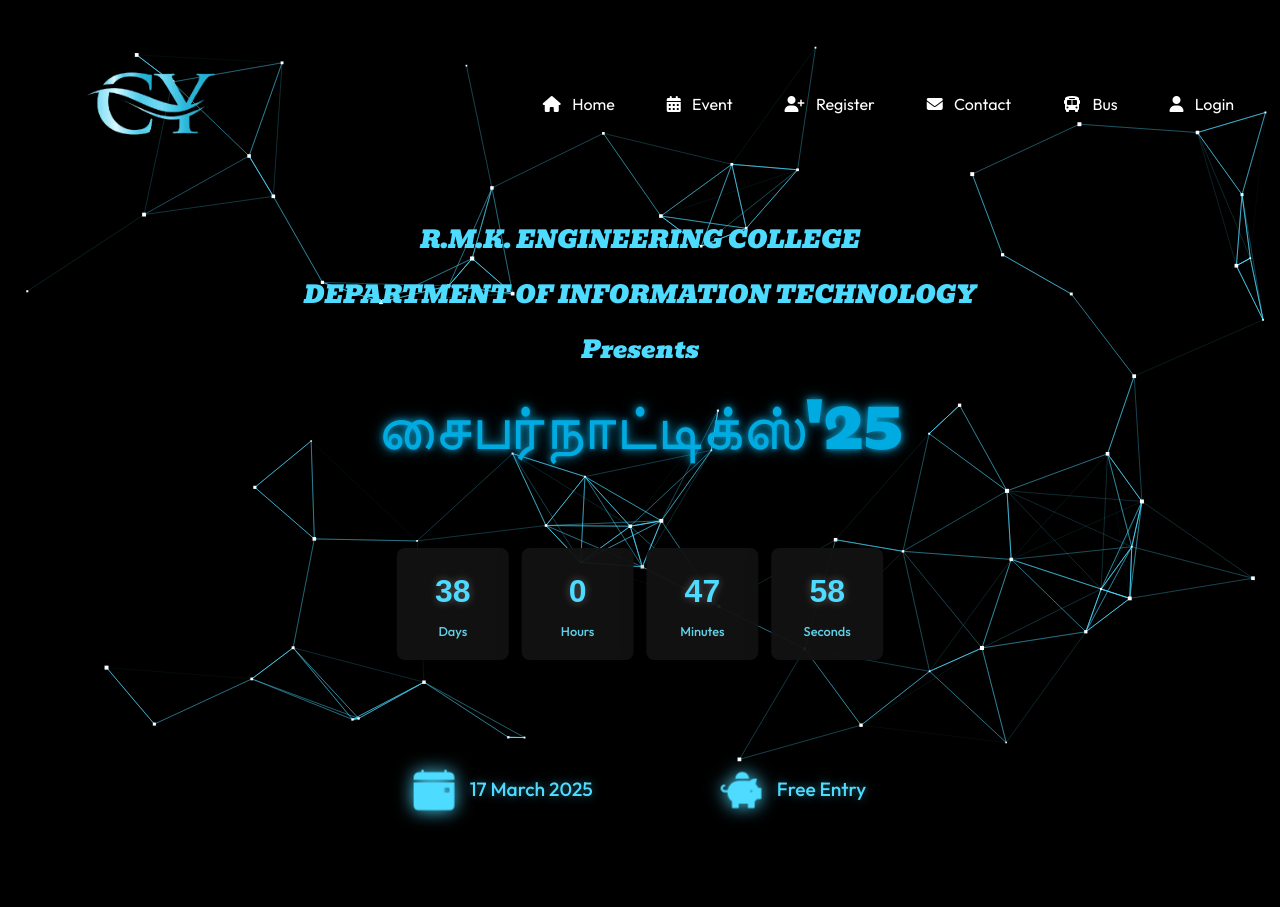
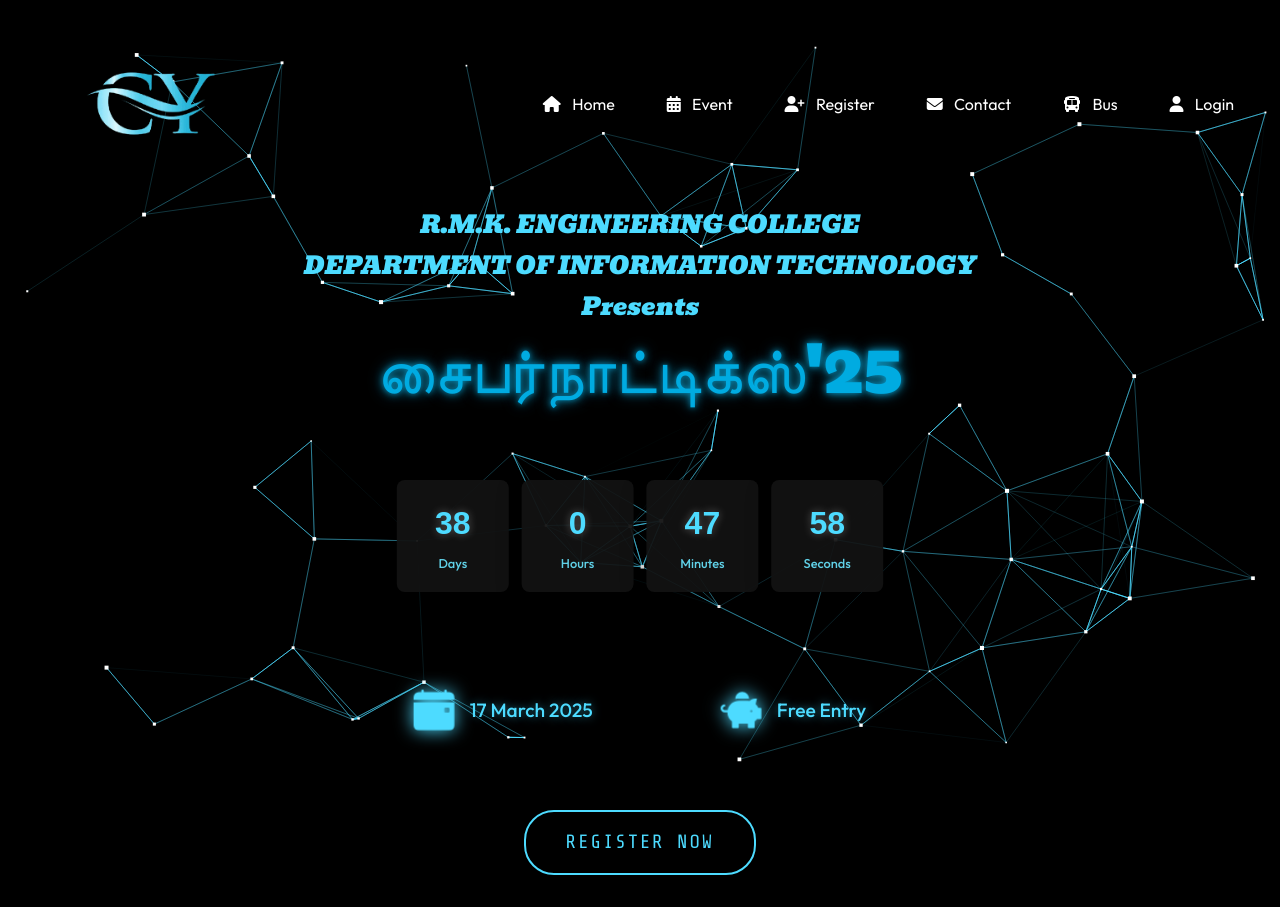
Before and after one commit to ShashwanthN/CYBERNAUTIX-25, a React (Vite) app: page / in a window 1280 px wide. Built offline with nearby package versions, Linux system fonts and the light colour scheme; a web font is replaced by a local one.

Commit message:
commit change

```diff
--- a/src/AdminPage/AdminDashboard.css
+++ b/src/AdminPage/AdminDashboard.css
@@ -22,12 +22,16 @@
     background-color: #1e1e1e;
     padding: 10px;
     border-radius: 10px;
+    position: relative;
+    z-index: 1;
 }
 
 .user-table {
     width: 100%;
     border-collapse: collapse;
     background-color: #1e1e1e;
+    position: relative;
+    z-index: 2;
 }
 
 .user-table th,
--- a/src/UserDetails/UserDetails.css
+++ b/src/UserDetails/UserDetails.css
@@ -2,9 +2,9 @@
 
 /* Container for user profile */
 .user-profile {
-    max-width: 600px;
+    padding: 20px;
+    max-width: 800px;
     margin: 0 auto;
-    padding: 20px;
     font-family: Arial, sans-serif;
 }
 
@@ -16,13 +16,21 @@
 
 /* Profile container for details */
 .profile-container {
-    margin-bottom: 20px;
+    background-color: #ffffff; /* Change to solid white background */
+    padding: 20px;
+    border-radius: 8px;
+    box-shadow: 0 2px 10px rgba(0, 0, 0, 0.2); /* Increased shadow for better depth */
+    margin: 20px 0;
+    position: relative; /* Ensure container stays above background */
+    z-index: 1; /* Bring content forward */
 }
 
 /* Styling for each profile detail */
 .profile-container p {
-    font-size: 18px;
-    margin-bottom: 10px;
+    color: #000000; /* Pure black text */
+    margin: 10px 0;
+    font-size: 16px;
+    font-weight: 500; /* Slightly bolder text */
 }
 
 /* Make font-size responsive for mobile */
@@ -43,24 +51,25 @@
 
 /* Button for downloading PDF */
 .download-btn {
-    display: block;
-    max-width: 200px;  /* Control the button width */
-    width: 100%;
-    padding: 10px;
-    background-color: #4CAF50;
+    background-color: #007bff;
     color: white;
+    padding: 10px 20px;
+    border: none;
+    border-radius: 4px;
+    cursor: pointer;
     font-size: 16px;
-    border: none;
-    cursor: pointer;
-    margin: 20px auto; /* Center the button */
-    border-radius: 5px;
+    display: block; /* Ensure button is displayed as block */
+    margin: 20px 0; /* Add some margin */
+    z-index: 2; /* Make sure button stays above other elements */
+    position: relative; /* Ensure z-index works */
 }
 
 .download-btn:hover {
-    background-color: #45a049;
+    background-color: #0056b3;
+    transform: translateY(-1px); /* Slight lift effect on hover */
+    transition: all 0.2s ease;
 }
 
-/* Add focus state for accessibility */
 .download-btn:focus {
     outline: 2px solid #4CAF50;
     outline-offset: 2px;
--- a/src/UserDetails/UserDetails.jsx
+++ b/src/UserDetails/UserDetails.jsx
@@ -9,6 +9,7 @@
 function UserDetails() {
     const { userId } = useParams();  // Get userId from the URL
     const [user, setUser] = useState(null);
+    const Id = userId.substring(0, 6);
 
     useEffect(() => {
         const fetchUser = async () => {
@@ -43,7 +44,7 @@
             ['College', user.college],
             ['Department', user.department],
             ['Year', user.year],
-            ['Unique Id', userId],
+            ['Unique Id', Id],
             ['Total Events', user.no_of_events],
             ['Technical Events', user.technicalEvents.join(', ')],
             ['Non-Technical Events', user.nonTechnicalEvents.join(', ')],
@@ -66,7 +67,7 @@
                 <p><strong>College:</strong> {user.college}</p>
                 <p><strong>Department:</strong> {user.department}</p>
                 <p><strong>Year:</strong> {user.year}</p>
-                <p><strong>UniqueId</strong> {user.uid}</p>
+                <p><strong>UniqueId</strong> {Id}</p>
                 <p><strong>Total Events:</strong> {user.no_of_events}</p>
                 <p><strong>Technical Events:</strong> {user.technicalEvents.join(', ')}</p>
                 <p><strong>Non-Technical Events:</strong> {user.nonTechnicalEvents.join(', ')}</p>
--- a/src/bus/Bus.css
+++ b/src/bus/Bus.css
@@ -9,9 +9,10 @@
 
 .bus-container {
   min-height: 100vh;
-  padding: 40px;
+  padding: 0;
   max-width: 1200px;
   margin: 0 auto;
+  margin-top: -40px;
   background-color: black;
   box-sizing: border-box;
 }
@@ -20,7 +21,8 @@
   text-align: center;
   color: #fff;
   font-size: 2.5rem;
-  margin-bottom: 30px;
+  margin-bottom: 0;
+  margin-top: -30px;
   font-family: 'Outfit', sans-serif;
   letter-spacing: 2px;
   text-transform: uppercase;
@@ -33,7 +35,7 @@
 .search-container {
   position: relative;
   max-width: 600px;
-  margin: 0 auto 40px;
+  margin: -15px auto 10px;
 }
 
 .search-input {
@@ -63,6 +65,8 @@
 }
 
 .bus-routes {
+  padding-top: 0;
+  margin-top: 30px;
   display: grid;
   grid-template-columns: repeat(auto-fit, minmax(300px, 1fr));
   gap: 30px;
--- a/src/event/Event.jsx
+++ b/src/event/Event.jsx
@@ -74,7 +74,7 @@
           onClick={handleNonTechnicalClick}
           style={{ cursor: 'pointer' }}
         >
-          <h2 className="event-title">Non-Technical Events</h2>
+          <h2 className="event-title">Surprise Events</h2>
           <div className="stretchy-wrapper">
             <img
               src="https://img.freepik.com/premium-photo/abstract-technological-background-web-events_943281-123058.jpg"
--- a/src/event/NonTechnical.jsx
+++ b/src/event/NonTechnical.jsx
@@ -14,7 +14,7 @@
   return (
 
         <div className="technical-container" style={{ position: 'relative', zIndex: 1 }}>
-          <h1 className='heading'>NON TECHNICAL EVENTS</h1>
+          <h1 className='heading'>SURPRISE EVENTS</h1>
           <section className="technical-section" style={{
             display: 'flex',
             alignItems: 'center',
--- a/src/home/Home.css
+++ b/src/home/Home.css
@@ -5,20 +5,21 @@
   width: 100%;
   overflow-y: auto; /* Allow vertical scrolling */
   position: relative; /* Changed from fixed to relative */
+  padding-top: 0; /* Removed padding-top completely */
   /* Or your desired background */
 }
 
 .details {
-  padding: 1rem;
+  padding: 0.25rem; /* Further reduced padding */
   width: 100%;
   display: flex;
   flex-direction: column;
   align-items: center;
-  gap: 1rem;
+  gap: 0.25rem; /* Further reduced gap */
 }
 
 .clg-details{
-  margin-top: 0.2%;
+  margin-top: 0; /* Remove top margin */
   color: #4ddbff; /* Dark text color */
   font-family: "Bevan", serif;
   font-size:x-large;
@@ -53,9 +54,9 @@
 .countdown-container {
   display: flex;
   justify-content: center;
-  gap: 2rem;
-  margin: 2rem 0;
-  padding: 2rem;
+  gap: 1.5rem; /* Reduced gap */
+  margin: 0.5rem 0; /* Further reduced margin */
+  padding: 1rem; /* Reduced padding */
 }
 
 .countdown-box {
@@ -310,3 +311,51 @@
   transform: translateY(-5px);
   filter: drop-shadow(0 0 15px #4ddbff);
 }
+
+/* Add these new styles for the calendar GIF */
+.calendar-gif {
+  width: 2.5rem;
+  height: 2.5rem;
+  object-fit: contain;
+  /* Updated filter to match #4ddbff color */
+  filter: brightness(0) saturate(100%) invert(75%) sepia(66%) saturate(1095%) hue-rotate(157deg) brightness(101%) contrast(101%);
+}
+
+/* Update hover effect to include the GIF */
+.info-item:hover .calendar-gif {
+  transform: translateY(-5px);
+  /* Updated hover filter to maintain #4ddbff color with glow effect */
+  filter: brightness(0) saturate(100%) invert(75%) sepia(66%) saturate(1095%) hue-rotate(157deg) brightness(101%) contrast(101%) drop-shadow(0 0 15px #4ddbff);
+}
+
+.register-button-container {
+  display: flex;
+  justify-content: center;
+  margin: 2rem 0;
+}
+
+.register-button {
+  padding: 1rem 2.5rem;
+  font-size: 1.2rem;
+  background: transparent;
+  color: #4ddbff;
+  border: 2px solid #4ddbff;
+  border-radius: 30px;
+  cursor: pointer;
+  transition: all 0.3s ease;
+  text-transform: uppercase;
+  letter-spacing: 2px;
+  position: relative;
+  overflow: hidden;
+  font-family: 'Share Tech Mono', monospace;
+}
+
+.register-button:hover {
+  background: rgba(77, 219, 255, 0.1);
+  box-shadow: 0 0 20px rgba(77, 219, 255, 0.5);
+  transform: translateY(-2px);
+}
+
+.register-button:active {
+  transform: translateY(0);
+}
--- a/src/home/Home.jsx
+++ b/src/home/Home.jsx
@@ -65,7 +65,9 @@
     };
   }, []); // Empty dependency array means this effect runs once on mount
 
-
+  const handleRegisterClick = () => {
+    navigate('/register');  // Navigate to register page
+  };
 
   return (
     <div>
@@ -106,6 +108,14 @@
           <h3>Free Entry</h3>
         </div>
       </div>
+      <div className="register-button-container">
+        <button
+          className="register-button"
+          onClick={handleRegisterClick}
+        >
+          Register Now
+        </button>
+      </div>
     </div>
 
 
```
Also changed, not shown: src/event/NonTechnical.css (indentation only), src/event/Technical.css (indentation only).
